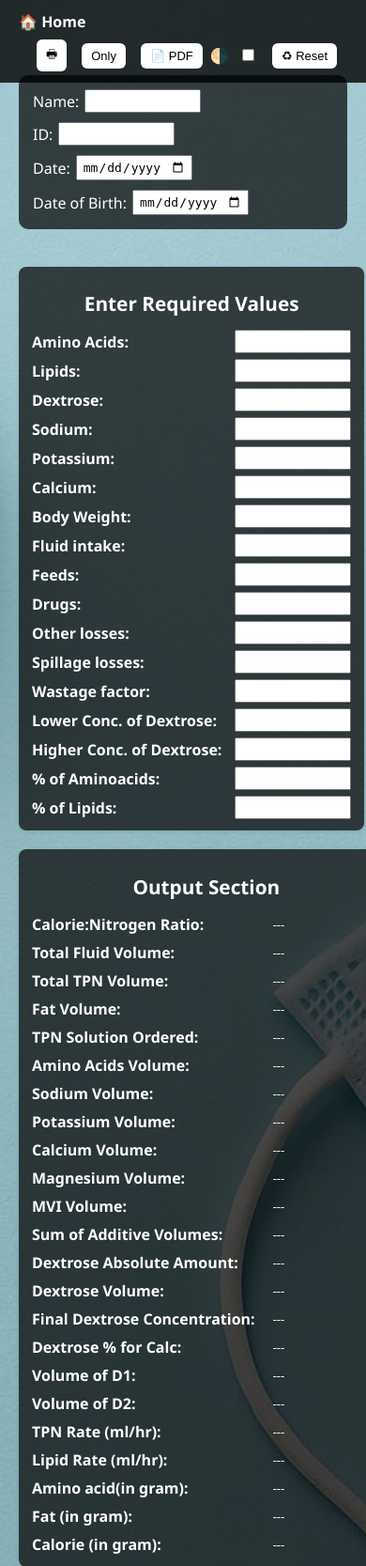
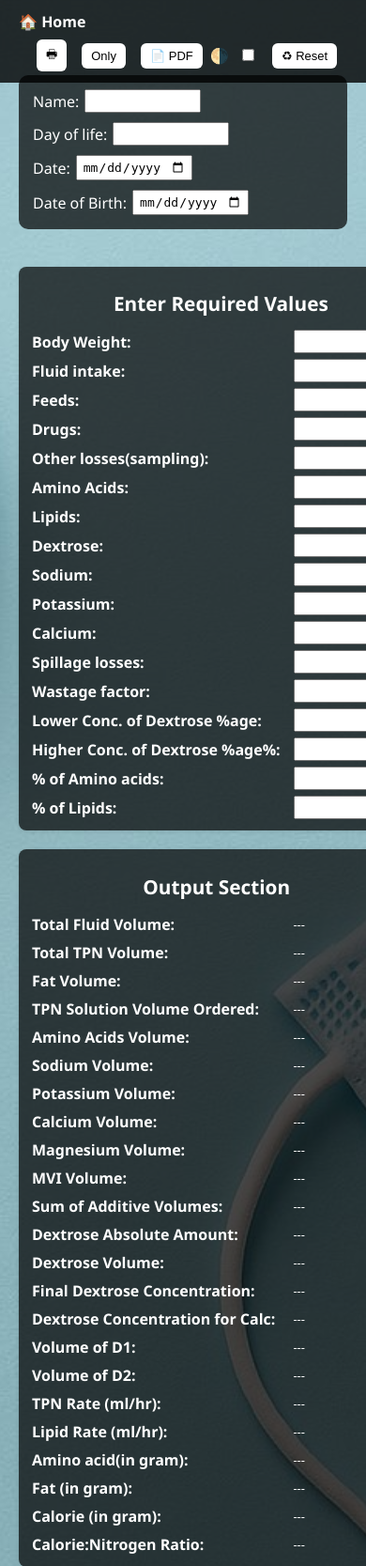
Before and after one commit to swarnakar06/tpn_calculator, a Django app: page /calculate/ in a window 390 px wide; the page is wider, and only the part inside the window is pictured. Shown: the top 1667 px of that part at 94% size. Run offline with Django 5.2, Linux system fonts and the light colour scheme; some libraries are stand-ins or nearby versions.

Commit message:
Updated CSS and HTML layout for mobile view

```diff
--- a/calculator/templates/calculator/calculate.html
+++ b/calculator/templates/calculator/calculate.html
@@ -29,7 +29,7 @@
 
   <div class="header-inputs">
     <div><label>Name:</label><input type="text" name="user_name" /></div>
-    <div><label>ID:</label><input type="text" name="user_id" /></div>
+    <div><label>Day of life:</label><input type="text" name="user_id" /></div>
     <div><label>Date:</label><input type="date" name="date" /></div>
     <div><label>Date of Birth:</label><input type="date" name="dob" /></div>
   </div>
@@ -41,22 +41,22 @@
         <form id="calcForm">
         {% csrf_token %}
         <table class="form-table">
+          <tr><td><label>Body Weight:</label></td><td><input type="number" step="any" inputmode="decimal" name="body_weight" /></td></tr>
+          <tr><td><label>Fluid intake:</label></td><td><input type="number" step="any" inputmode="decimal" name="Fluid_intake" /></td></tr>
+          <tr><td><label>Feeds:</label></td><td><input type="number" step="any" inputmode="decimal" name="Feeds" /></td></tr>
+          <tr><td><label>Drugs:</label></td><td><input type="number" step="any" inputmode="decimal" name="drugs" /></td></tr>
+          <tr><td><label>Other losses(sampling):</label></td><td><input type="number" step="any" inputmode="decimal" name="Other_losses_Sampling" /></td></tr>
           <tr><td><label>Amino Acids:</label></td><td><input type="number" step="any" inputmode="decimal" name="amino_acids" /></td></tr>
           <tr><td><label>Lipids:</label></td><td><input type="number" step="any" inputmode="decimal" name="Lipids" /></td></tr>
           <tr><td><label>Dextrose:</label></td><td><input type="number" step="any" inputmode="decimal" name="dextrose" /></td></tr>
           <tr><td><label>Sodium:</label></td><td><input type="number" step="any" inputmode="decimal" name="Sodium" /></td></tr>
           <tr><td><label>Potassium:</label></td><td><input type="number" step="any" inputmode="decimal" name="Potassium" /></td></tr>
           <tr><td><label>Calcium:</label></td><td><input type="number" step="any" inputmode="decimal" name="Calcium" /></td></tr>
-          <tr><td><label>Body Weight:</label></td><td><input type="number" step="any" inputmode="decimal" name="body_weight" /></td></tr>
-          <tr><td><label>Fluid intake:</label></td><td><input type="number" step="any" inputmode="decimal" name="Fluid_intake" /></td></tr>
-          <tr><td><label>Feeds:</label></td><td><input type="number" step="any" inputmode="decimal" name="Feeds" /></td></tr>
-          <tr><td><label>Drugs:</label></td><td><input type="number" step="any" inputmode="decimal" name="drugs" /></td></tr>
-          <tr><td><label>Other losses:</label></td><td><input type="number" step="any" inputmode="decimal" name="Other_losses_Sampling" /></td></tr>
           <tr><td><label>Spillage losses:</label></td><td><input type="number" step="any" inputmode="decimal" name="add_as_spillage_losses" /></td></tr>
           <tr><td><label>Wastage factor:</label></td><td><input type="number" step="any" inputmode="decimal" name="Wastage_factor" /></td></tr>
-          <tr><td><label>Lower Conc. of Dextrose:</label></td><td><input type="number" step="any" inputmode="decimal" name="Lower_Conc_of_Dextrose" /></td></tr>
-          <tr><td><label>Higher Conc. of Dextrose:</label></td><td><input type="number" step="any" inputmode="decimal" name="Higher_Conc_of_Dextrose" /></td></tr>
-          <tr><td><label>% of Aminoacids:</label></td><td><input type="number" step="any" inputmode="decimal" name="Percentage_Aminoacids" /></td></tr>
+          <tr><td><label>Lower Conc. of Dextrose %age:</label></td><td><input type="number" step="any" inputmode="decimal" name="Lower_Conc_of_Dextrose" /></td></tr>
+          <tr><td><label>Higher Conc. of Dextrose %age%:</label></td><td><input type="number" step="any" inputmode="decimal" name="Higher_Conc_of_Dextrose" /></td></tr>
+          <tr><td><label>% of Amino acids:</label></td><td><input type="number" step="any" inputmode="decimal" name="Percentage_Aminoacids" /></td></tr>
           <tr><td><label>% of Lipids:</label></td><td><input type="number" step="any" inputmode="decimal" name="percentage_lipids" /></td></tr>
         </table>
       </form>
@@ -69,11 +69,10 @@
       <div class="output-section">
         <h2>Output Section</h2>
         <table class="form-table">
-            <tr><td><label>Calorie:Nitrogen Ratio:</label></td><td><div id="result23">---</div></td></tr>
             <tr><td><label>Total Fluid Volume:</label></td><td><div id="result01">---</div></td></tr>
             <tr><td><label>Total TPN Volume:</label></td><td><div id="result02">---</div></td></tr>
             <tr><td><label>Fat Volume:</label></td><td><div id="result03">---</div></td></tr>
-            <tr><td><label>TPN Solution Ordered:</label></td><td><div id="result04">---</div></td></tr>
+            <tr><td><label>TPN Solution Volume Ordered:</label></td><td><div id="result04">---</div></td></tr>
             <tr><td><label>Amino Acids Volume:</label></td><td><div id="result05">---</div></td></tr>
             <tr><td><label>Sodium Volume:</label></td><td><div id="result06">---</div></td></tr>
             <tr><td><label>Potassium Volume:</label></td><td><div id="result07">---</div></td></tr>
@@ -84,7 +83,7 @@
             <tr><td><label>Dextrose Absolute Amount:</label></td><td><div id="result12">---</div></td></tr>
             <tr><td><label>Dextrose Volume:</label></td><td><div id="result13">---</div></td></tr>
             <tr><td><label>Final Dextrose Concentration:</label></td><td><div id="result14">---</div></td></tr>
-            <tr><td><label>Dextrose % for Calc:</label></td><td><div id="result15">---</div></td></tr>
+            <tr><td><label>Dextrose Concentration for Calc:</label></td><td><div id="result15">---</div></td></tr>
             <tr><td><label>Volume of D1:</label></td><td><div id="result17">---</div></td></tr>
             <tr><td><label>Volume of D2:</label></td><td><div id="result16">---</div></td></tr>
             <tr><td><label>TPN Rate (ml/hr):</label></td><td><div id="result18">---</div></td></tr>
@@ -92,6 +91,7 @@
             <tr><td><label>Amino acid(in gram):</label></td><td><div id="result20">---</div></td></tr>
             <tr><td><label>Fat (in gram):</label></td><td><div id="result21">---</div></td></tr>
             <tr><td><label>Calorie (in gram):</label></td><td><div id="result22">---</div></td></tr>
+            <tr><td><label>Calorie:Nitrogen Ratio:</label></td><td><div id="result23">---</div></td></tr>
         </table>
      </div>
 
```
